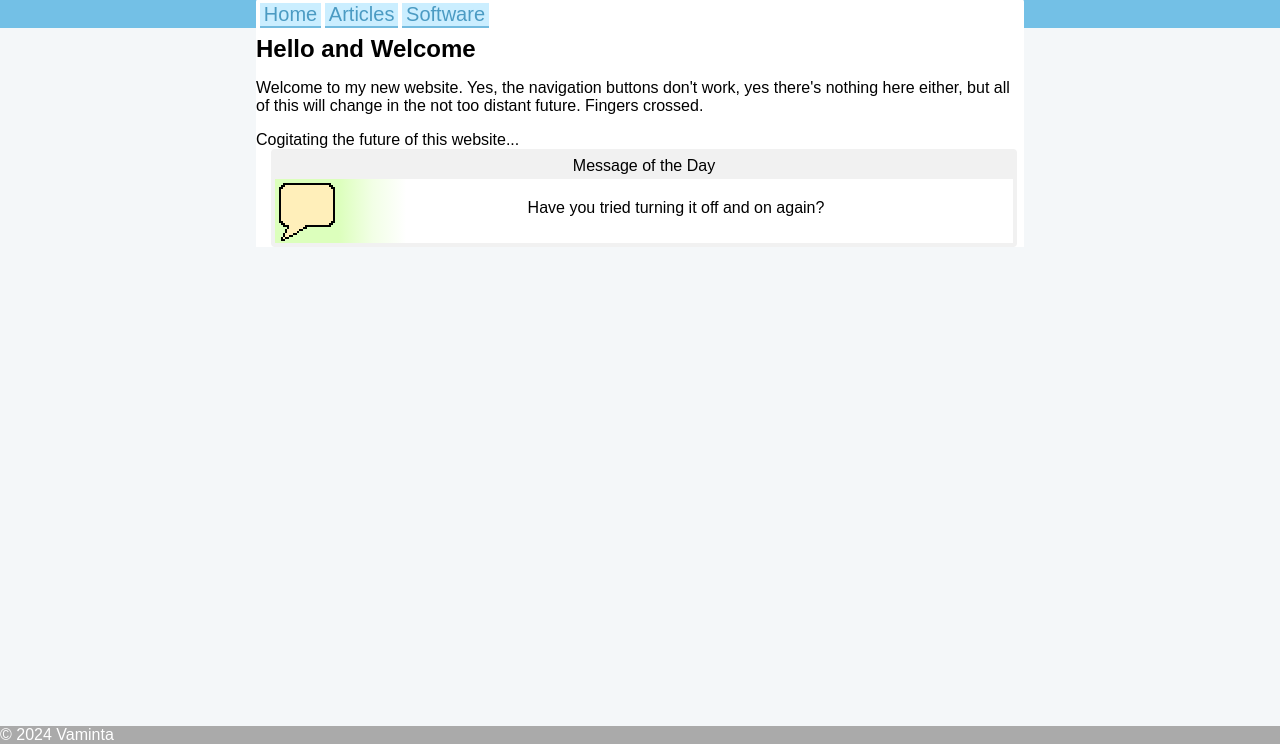
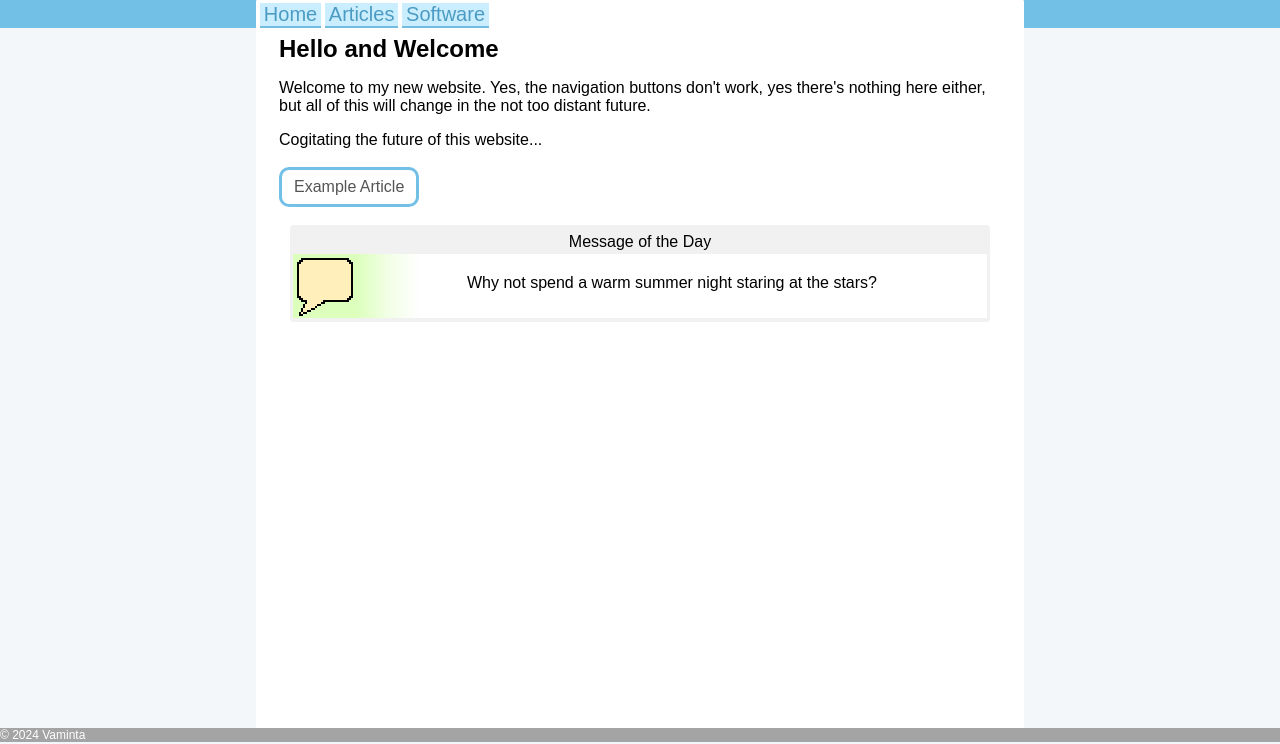
Before and after one commit to Vaminta/vaminta.github.io, a plain HTML site: page index.html in a window 1280 px wide. Shown: the part 56-800 px from the top of the page. Drawn offline with Linux system fonts and the light colour scheme.

Commit message:
adjusted footer css and behaviour so it always appears below content when scrolling

```diff
--- a/css/article.css
+++ b/css/article.css
@@ -1,6 +1,8 @@
 main p{
 	margin-left: 2%;
 	margin-right: 2%;
+	font-family: ariel, sans-serif;
+	line-height: 1.5;
 }
 
 #meta-data-container{
@@ -27,6 +29,8 @@ main p{
 	background-color: #FCFCFC;
 	width: 60%;
 	padding: 5px;
+	font-family: ariel, sans-serif;
+	line-height: 1.2;
 	overflow: auto;
 }
 
--- a/css/index.css
+++ b/css/index.css
@@ -1,15 +1,17 @@
-.flex{
-	display: flex;
-	border-radius: 4px;
-}
+
 
 #message-of-the-day{
-	left: 2%;
+	left: 1.5%;
 	width: 96%;
 	position: relative;
 	text-align: center;
 	background-color: #F1F1F1;
-	padding: 4px;
+	padding: 0.5%;
+	border-radius: 4px;
+}
+
+#message-of-the-day > div:nth-of-type(2){
+	display: flex;
 	border-radius: 4px;
 }
 
@@ -40,3 +42,10 @@
 	margin-top: 20px;
 	display: block;
 }
+
+@media (max-width:600px)  {
+	#motd-message-span{
+		margin-top: 4%;
+		font-size: 14px;
+	}
+}
--- a/data/messages.json
+++ b/data/messages.json
@@ -10,7 +10,7 @@
 		},
 		{
 			"id": 3,
-			"message": "Python, although versatile, is aesthetically unpleasant"
+			"message": "Python, although versatile, is aesthetically unpleasant. Change my mind."
 		},
 		{
 			"id": 4,
@@ -23,6 +23,40 @@
 		{
 			"id": 6,
 			"message": "Is not \"is not\" a weird expansion of \"isn't\"?"
+		},
+		{
+			"id": 7,
+			"message": "\"Comparison is the theif of joy\" - T. Roosevelt"
+		},
+		{
+			"id": 8,
+			"message": "Did you know: the average person says approximately 2GB worth of words in their lifetime."
+		},
+		{
+			"id": 9,
+			"message": "Why not spend a warm summer night staring at the stars?"
+		},
+		{
+			"id": 10,
+			"message": "JSON files are rather convenient, huh."
+		},
+		{
+			"id": 11,
+			"message": "Slow and steady wins the race, but not too slow, it needs to be done in a lifetime."
+		}
+	],
+	"dated":[
+		{
+			"day": 1,
+			"month": 0,
+			"id": "d10",
+			"message": "Happy new year!"
+		},
+		{
+			"day": 25,
+			"month": 11,
+			"id": "d2511",
+			"message": "Merry Christmas!"
 		}
 	]
 }
--- a/index.html
+++ b/index.html
@@ -15,21 +15,24 @@
 			<nav><a href="https://vaminta.github.io"><button>Home</button></a><button>Articles</button><button>Software</button></nav>
 		</header>
 		<main>
+			<div class="main-wrapper">
 			<h2>Hello and Welcome</h2>
-			<p>Welcome to my new website. Yes, the navigation buttons don't work, yes there's nothing here either, but all of this will change in the not too distant future. Fingers crossed.</p>
+			<p>Welcome to my new website. Yes, the navigation buttons don't work, yes there's nothing here either, but all of this will change in the not too distant future.</p>
 			<span>Cogitating the future of this website...</span>
-
+			<br><br>
+			<a href="articles/viewer.html?tsrc=article-template"><button class="blue-border-button">Example Article</button></a>
+			<br><br>
 			<div id="message-of-the-day">
 			<div id="motd-title-box"><span id="motd-title">Message of the Day</span></div>
 				<div class="flex">
 					<div id="motd-icon-cont">
-						<img src="images/motd/motd-loading.gif" style="display: block;" width="64" height="64" />
-						<img src="images/motd/motd-icon.png" style="display: none;" width="64" height="64" />
+						<img src="images/motd/motd-loading.gif" style="display: none;" alt="speech bubble loading" width="64" height="64" />
+						<img src="images/motd/motd-icon.png" style="display: block;" alt="speech bubble" width="64" height="64" />
 					</div>
 					<div id="motd-message-cont"><span id="motd-message-span">...</span></div>
 				</div>
 			</div>
-
+			</div>
 		</main>
 		<footer>© 2024 Vaminta</footer>
 	</body>
--- a/scripts/article-viewer.js
+++ b/scripts/article-viewer.js
@@ -19,7 +19,7 @@ function setIframeSrc(){
 	const search = window.location.search;
 	if(!search) console.error("no target src");
 	const params = new URLSearchParams(search.substr(1));
-	const target = params.get("target");
+	const target = params.get("tsrc"); //target src
 	const src = "content/"+target+".html";
 	console.log("src: "+src);
 	artiframe.src = src;
--- a/scripts/index.js
+++ b/scripts/index.js
@@ -17,6 +17,13 @@ function processMOTD(messages){
 	console.log(generics);
 }
 
+function setMinHeight(){
+	const headHeight = document.getElementsByTagName("header")[0].offsetHeight;
+	const availableHeight = window.innerHeight - headHeight;
+	let main = document.getElementsByTagName("main")[0];
+	main.style.minHeight = availableHeight-16+"px"; //account for footer (not exact just yet - prob closer to 18px)
+}
+
 function getMessages(){
 	fetch("data/messages.json").then(function(response){
 		return response.json();
@@ -31,6 +38,7 @@ function getMessages(){
 }
 
 function initialise(){
+	setMinHeight();
 	getMessages();
 }
 
@@ -39,4 +47,4 @@ var interval = setInterval(function(){
 		clearInterval(interval);
 		initialise();
 	}
-},500);
+},250);
--- a/styles.css
+++ b/styles.css
@@ -56,16 +56,28 @@ main{
 }
 
 main h2{
-	margin: 0px;
-	padding-top: 1%;
+	margin: 0px;;
 }
 
+/*
+
+main p{
+	padding-left: 3%;
+	padding-right: 3%;
+}
+
+main > span{
+	padding-left: 3%;
+	padding-right: 3%;
+}*/
+
 footer{
-	position: absolute;
+	position: relative;
 	width: 100%;
 	color: #ffffff;
-	background-color: #AAAAAA;
+	background-color: #A4A4A4;
 	bottom: 0px;
+	font-size: 12px;
 }
 
 #brand-header{
@@ -88,6 +100,29 @@ footer{
 	border: none;
 }
 
+.main-wrapper{
+	padding-top: 1%;
+	padding-left: 3%;
+	padding-right: 3%;
+}
+
+.blue-border-button{
+	padding: 8px 12px 8px 12px;
+	background-color: white;
+	border-width: 3px;
+	border-color: #73c0e6;
+	color: #555555;
+	border-style: solid;
+	border-radius: 10px;
+	font-size: 16px;
+	transition: 0.2s;
+}
+
+.blue-border-button:hover{
+	background-color: #83d0f6;
+	color: #fff;
+}
+
 @media (max-width:600px)  {
 	main{
 		left: 0%;
```
